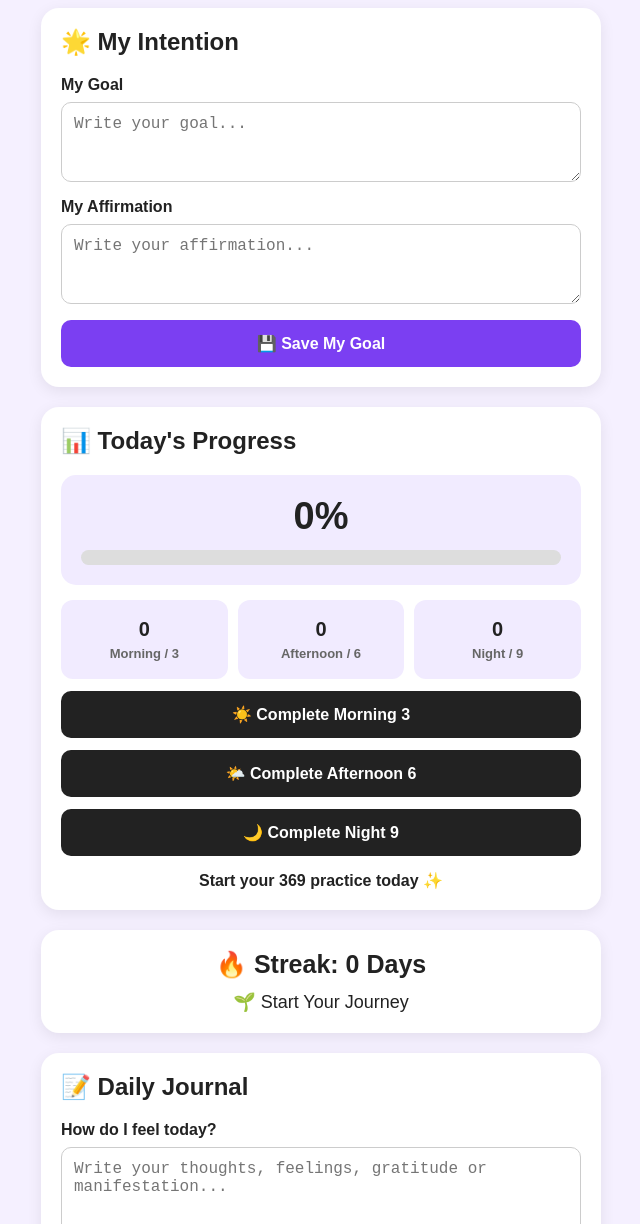
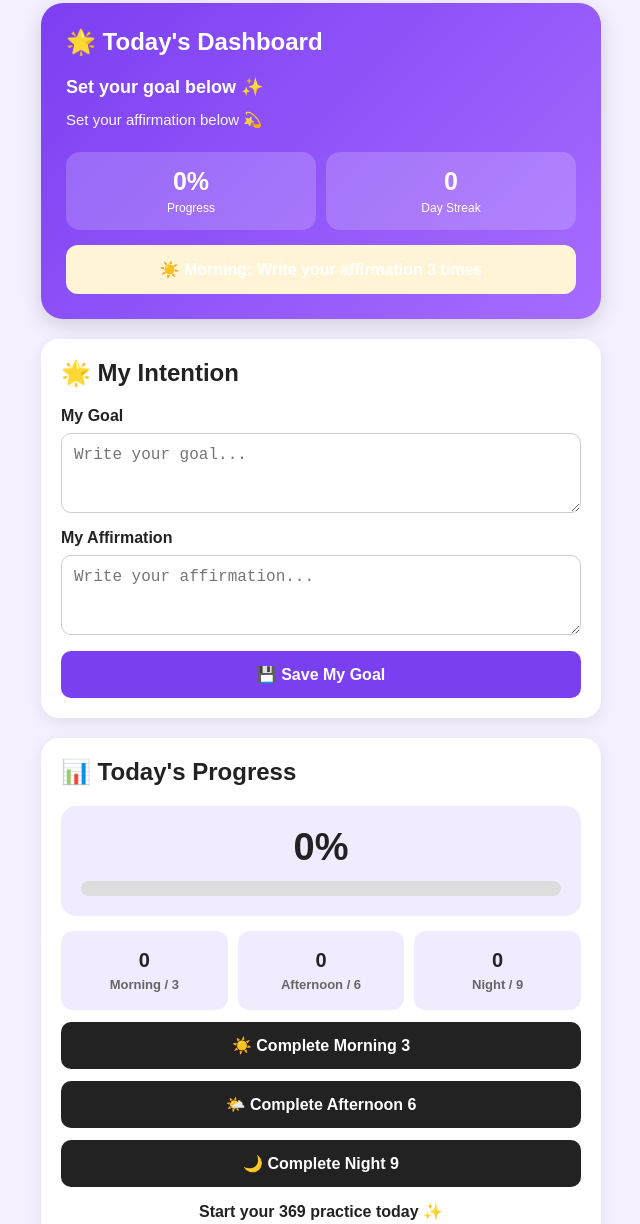
Before and after one commit to aungzarniwin/Aung-369-Manifesting-Daily, a plain HTML site: page index.html in a window 1280 px wide. Shown: the part 119-1343 px from the top of the page, without its empty margins (319-959 px from the left). Drawn offline with Linux system fonts and the light colour scheme.

Commit message:
Update index.html

```diff
--- a/index.html
+++ b/index.html
@@ -3,10 +3,14 @@
 <head>
 <meta charset="UTF-8">
 <meta name="viewport" content="width=device-width, initial-scale=1.0">
+
 <title>Aung's 369 Manifesting</title>
 
 <style>
-*{box-sizing:border-box}
+
+*{
+box-sizing:border-box;
+}
 
 body{
 margin:0;
@@ -29,8 +33,61 @@ margin-bottom:5px;
 .subtitle{
 text-align:center;
 color:#666;
-margin-bottom:25px;
+margin-bottom:20px;
 }
+
+/* DASHBOARD */
+
+.dashboard{
+background:linear-gradient(135deg,#7b3ff2,#a66cff);
+color:white;
+padding:25px;
+border-radius:22px;
+margin-bottom:20px;
+box-shadow:0 6px 20px rgba(0,0,0,.15);
+}
+
+.dashboard h2{
+margin-top:0;
+}
+
+.goal-display{
+font-size:18px;
+font-weight:bold;
+margin-bottom:10px;
+}
+
+.affirmation-display{
+font-size:15px;
+line-height:1.6;
+opacity:.95;
+}
+
+.dashboard-stats{
+display:flex;
+gap:10px;
+margin-top:20px;
+}
+
+.stat{
+flex:1;
+background:rgba(255,255,255,.18);
+padding:15px 5px;
+border-radius:14px;
+text-align:center;
+}
+
+.stat-number{
+font-size:25px;
+font-weight:bold;
+}
+
+.stat-label{
+font-size:12px;
+margin-top:5px;
+}
+
+/* CARD */
 
 .card{
 background:white;
@@ -40,7 +97,9 @@ border-radius:18px;
 box-shadow:0 4px 15px rgba(0,0,0,.08);
 }
 
-h2{margin-top:0}
+h2{
+margin-top:0;
+}
 
 label{
 display:block;
@@ -69,7 +128,8 @@ font-weight:bold;
 cursor:pointer;
 }
 
-.save,.journal-btn{
+.save,
+.journal-btn{
 background:#7b3ff2;
 color:white;
 }
@@ -78,6 +138,8 @@ color:white;
 background:#222;
 color:white;
 }
+
+/* PROGRESS */
 
 .progress-box{
 background:#f1ebff;
@@ -107,6 +169,8 @@ background:#7b3ff2;
 transition:.3s;
 }
 
+/* COUNTERS */
+
 .counter{
 display:flex;
 gap:10px;
@@ -130,6 +194,8 @@ margin-top:5px;
 color:#666;
 }
 
+/* STREAK */
+
 .streak{
 text-align:center;
 font-size:25px;
@@ -142,10 +208,7 @@ margin-top:12px;
 font-size:18px;
 }
 
-.history{
-line-height:1.8;
-color:#555;
-}
+/* JOURNAL */
 
 .journal-entry{
 background:#f8f5ff;
@@ -160,11 +223,26 @@ color:#7b3ff2;
 margin-bottom:5px;
 }
 
+.history{
+line-height:1.8;
+color:#555;
+}
+
 .message{
 text-align:center;
 margin-top:15px;
 font-weight:bold;
 }
+
+.reminder{
+background:#fff5d6;
+padding:15px;
+border-radius:12px;
+margin-top:15px;
+text-align:center;
+font-weight:bold;
+}
+
 </style>
 </head>
 
@@ -178,19 +256,63 @@ font-weight:bold;
 369 Method • Daily Manifestation
 </div>
 
+
+<!-- DASHBOARD -->
+
+<div class="dashboard">
+
+<h2>🌟 Today's Dashboard</h2>
+
+<div class="goal-display" id="dashboardGoal">
+Set your goal below ✨
+</div>
+
+<div class="affirmation-display" id="dashboardAffirmation">
+Set your affirmation below 💫
+</div>
+
+<div class="dashboard-stats">
+
+<div class="stat">
+<div class="stat-number" id="dashboardProgress">0%</div>
+<div class="stat-label">Progress</div>
+</div>
+
+<div class="stat">
+<div class="stat-number" id="dashboardStreak">0</div>
+<div class="stat-label">Day Streak</div>
+</div>
+
+</div>
+
+<div class="reminder" id="reminder">
+✨ Start your 369 practice today
+</div>
+
+</div>
+
+
+<!-- INTENTION -->
+
 <div class="card">
 
 <h2>🌟 My Intention</h2>
 
 <label>My Goal</label>
 
-<textarea id="goal" rows="3"
-placeholder="Write your goal..."></textarea>
+<textarea
+id="goal"
+rows="3"
+placeholder="Write your goal..."
+></textarea>
 
 <label>My Affirmation</label>
 
-<textarea id="affirmation" rows="3"
-placeholder="Write your affirmation..."></textarea>
+<textarea
+id="affirmation"
+rows="3"
+placeholder="Write your affirmation..."
+></textarea>
 
 <button class="save" onclick="saveGoal()">
 💾 Save My Goal
@@ -199,106 +321,186 @@ placeholder="Write your affirmation..."></textarea>
 </div>
 
 
+<!-- PROGRESS -->
+
 <div class="card">
 
 <h2>📊 Today's Progress</h2>
 
 <div class="progress-box">
 
-<div class="progress-number" id="progress">0%</div>
+<div class="progress-number" id="progress">
+0%
+</div>
 
 <div class="progress-bar">
-<div class="progress-fill" id="progressFill"></div>
+
+<div
+class="progress-fill"
+id="progressFill">
 </div>
 
-</div>
-
-<div class="counter">
-
-<div class="box">
-<span id="morning">0</span>
-<span class="small">Morning / 3</span>
-</div>
-
-<div class="box">
-<span id="afternoon">0</span>
-<span class="small">Afternoon / 6</span>
-</div>
-
-<div class="box">
-<span id="night">0</span>
-<span class="small">Night / 9</span>
-</div>
-
-</div>
-
-<button class="practice" onclick="completeMorning()">
-☀️ Complete Morning 3
-</button>
-
-<button class="practice" onclick="completeAfternoon()">
-🌤️ Complete Afternoon 6
-</button>
-
-<button class="practice" onclick="completeNight()">
-🌙 Complete Night 9
-</button>
-
-<div class="message" id="message">
-Start your 369 practice today ✨
 </div>
 
 </div>
 
 
-<div class="card">
+<div class="counter">
 
-<div class="streak">
-🔥 Streak: <span id="streak">0</span> Days
+<div class="box">
+
+<span id="morning">0</span>
+
+<span class="small">
+Morning / 3
+</span>
+
 </div>
 
-<div class="badge" id="badge">
-🌱 Start Your Journey
+
+<div class="box">
+
+<span id="afternoon">0</span>
+
+<span class="small">
+Afternoon / 6
+</span>
+
+</div>
+
+
+<div class="box">
+
+<span id="night">0</span>
+
+<span class="small">
+Night / 9
+</span>
+
 </div>
 
 </div>
 
 
+<button
+class="practice"
+onclick="completeMorning()">
+
+☀️ Complete Morning 3
+
+</button>
+
+
+<button
+class="practice"
+onclick="completeAfternoon()">
+
+🌤️ Complete Afternoon 6
+
+</button>
+
+
+<button
+class="practice"
+onclick="completeNight()">
+
+🌙 Complete Night 9
+
+</button>
+
+
+<div
+class="message"
+id="message">
+
+Start your 369 practice today ✨
+
+</div>
+
+</div>
+
+
+<!-- STREAK -->
+
+<div class="card">
+
+<div class="streak">
+
+🔥 Streak:
+<span id="streak">0</span> Days
+
+</div>
+
+<div
+class="badge"
+id="badge">
+
+🌱 Start Your Journey
+
+</div>
+
+</div>
+
+
+<!-- JOURNAL -->
+
 <div class="card">
 
 <h2>📝 Daily Journal</h2>
 
-<label>How do I feel today?</label>
+<label>
+How do I feel today?
+</label>
 
-<textarea id="journal" rows="5"
-placeholder="Write your thoughts, feelings, gratitude or manifestation..."></textarea>
+<textarea
+id="journal"
+rows="5"
+placeholder="Write your thoughts, feelings, gratitude or manifestation..."
+></textarea>
 
-<button class="journal-btn" onclick="saveJournal()">
+<button
+class="journal-btn"
+onclick="saveJournal()">
+
 📖 Save Today's Journal
+
 </button>
 
-<div class="message" id="journalMessage"></div>
+<div
+class="message"
+id="journalMessage">
+</div>
 
 </div>
 
+
+<!-- JOURNAL HISTORY -->
 
 <div class="card">
 
 <h2>📖 Journal History</h2>
 
 <div id="journalHistory">
+
 No journal entries yet.
+
 </div>
 
 </div>
 
 
+<!-- PRACTICE HISTORY -->
+
 <div class="card">
 
 <h2>📜 369 Practice History</h2>
 
-<div class="history" id="history">
+<div
+class="history"
+id="history">
+
 No completed days yet.
+
 </div>
 
 </div>
@@ -307,6 +509,9 @@ No completed days yet.
 
 
 <script>
+
+
+/* TODAY */
 
 function getToday(){
 
@@ -319,15 +524,21 @@ String(d.getDate()).padStart(2,"0");
 }
 
 
+/* NEW DAY RESET */
+
 function checkNewDay(){
 
 const today=getToday();
 
-const savedDate=localStorage.getItem("practiceDate");
+const savedDate=
+localStorage.getItem("practiceDate");
 
 if(savedDate!==today){
 
-localStorage.setItem("practiceDate",today);
+localStorage.setItem(
+"practiceDate",
+today
+);
 
 localStorage.setItem("morning","0");
 localStorage.setItem("afternoon","0");
@@ -338,13 +549,27 @@ localStorage.setItem("night","0");
 }
 
 
+/* SAVE GOAL */
+
 function saveGoal(){
 
-const goal=document.getElementById("goal").value;
-const affirmation=document.getElementById("affirmation").value;
+const goal=
+document.getElementById("goal").value;
 
-localStorage.setItem("goal",goal);
-localStorage.setItem("affirmation",affirmation);
+const affirmation=
+document.getElementById("affirmation").value;
+
+localStorage.setItem(
+"goal",
+goal
+);
+
+localStorage.setItem(
+"affirmation",
+affirmation
+);
+
+updateDashboard();
 
 document.getElementById("message").innerHTML=
 "✅ Goal and affirmation saved!";
@@ -352,76 +577,209 @@ document.getElementById("message").innerHTML=
 }
 
 
-function updateProgress(){
+/* DASHBOARD */
 
-const morning=localStorage.getItem("morning")==="3";
-const afternoon=localStorage.getItem("afternoon")==="6";
-const night=localStorage.getItem("night")==="9";
+function updateDashboard(){
 
-let progress=0;
+const goal=
+localStorage.getItem("goal")||"Set your goal below ✨";
 
-if(morning)progress+=33.33;
-if(afternoon)progress+=33.33;
-if(night)progress+=33.34;
+const affirmation=
+localStorage.getItem("affirmation")||
+"Set your affirmation below 💫";
 
-document.getElementById("progress").innerText=
-Math.round(progress)+"%";
+document.getElementById(
+"dashboardGoal"
+).innerText=goal;
 
-document.getElementById("progressFill").style.width=
-progress+"%";
+document.getElementById(
+"dashboardAffirmation"
+).innerText=affirmation;
+
+document.getElementById(
+"dashboardProgress"
+).innerText=
+document.getElementById("progress").innerText;
+
+document.getElementById(
+"dashboardStreak"
+).innerText=
+document.getElementById("streak").innerText;
+
+updateReminder();
 
 }
 
 
+/* PROGRESS */
+
+function updateProgress(){
+
+const morning=
+localStorage.getItem("morning")==="3";
+
+const afternoon=
+localStorage.getItem("afternoon")==="6";
+
+const night=
+localStorage.getItem("night")==="9";
+
+let progress=0;
+
+if(morning) progress+=33.33;
+
+if(afternoon) progress+=33.33;
+
+if(night) progress+=33.34;
+
+const percent=
+Math.round(progress)+"%";
+
+document.getElementById(
+"progress"
+).innerText=percent;
+
+document.getElementById(
+"progressFill"
+).style.width=
+progress+"%";
+
+document.getElementById(
+"dashboardProgress"
+).innerText=
+percent;
+
+updateReminder();
+
+}
+
+
+/* REMINDER */
+
+function updateReminder(){
+
+const morning=
+localStorage.getItem("morning")==="3";
+
+const afternoon=
+localStorage.getItem("afternoon")==="6";
+
+const night=
+localStorage.getItem("night")==="9";
+
+let text="✨ Start your 369 practice today";
+
+if(!morning){
+
+text="☀️ Morning: Write your affirmation 3 times";
+
+}else if(!afternoon){
+
+text="🌤️ Afternoon: Write your affirmation 6 times";
+
+}else if(!night){
+
+text="🌙 Night: Write your affirmation 9 times";
+
+}else{
+
+text="🎉 Today's 369 is complete!";
+
+}
+
+document.getElementById(
+"reminder"
+).innerText=text;
+
+}
+
+
+/* MORNING */
+
 function completeMorning(){
 
-localStorage.setItem("morning","3");
+localStorage.setItem(
+"morning",
+"3"
+);
 
-document.getElementById("morning").innerText="3";
+document.getElementById(
+"morning"
+).innerText="3";
 
 updateProgress();
 
-document.getElementById("message").innerHTML=
+document.getElementById(
+"message"
+).innerHTML=
 "☀️ Morning 3 completed!";
 
 }
 
 
+/* AFTERNOON */
+
 function completeAfternoon(){
 
-localStorage.setItem("afternoon","6");
+localStorage.setItem(
+"afternoon",
+"6"
+);
 
-document.getElementById("afternoon").innerText="6";
+document.getElementById(
+"afternoon"
+).innerText="6";
 
 updateProgress();
 
-document.getElementById("message").innerHTML=
+document.getElementById(
+"message"
+).innerHTML=
 "🌤️ Afternoon 6 completed!";
 
 }
 
 
+/* NIGHT */
+
 function completeNight(){
 
 const today=getToday();
 
-if(localStorage.getItem("completedToday")===today){
+if(
+localStorage.getItem(
+"completedToday"
+)===today
+){
 
-document.getElementById("message").innerHTML=
+document.getElementById(
+"message"
+).innerHTML=
 "✅ Today's 369 is already complete!";
 
 return;
 
 }
 
-localStorage.setItem("night","9");
+localStorage.setItem(
+"night",
+"9"
+);
 
-document.getElementById("night").innerText="9";
+document.getElementById(
+"night"
+).innerText="9";
 
 updateProgress();
 
+
 let history=
-JSON.parse(localStorage.getItem("history")||"[]");
+JSON.parse(
+localStorage.getItem(
+"history"
+)||"[]"
+);
+
 
 if(!history.includes(today)){
 
@@ -434,32 +792,53 @@ JSON.stringify(history)
 
 }
 
+
+localStorage.setItem(
+"completedToday",
+today
+);
+
 calculateStreak();
 
-localStorage.setItem("completedToday",today);
-
-document.getElementById("message").innerHTML=
+document.getElementById(
+"message"
+).innerHTML=
 "🎉 Today's 369 practice is complete!";
 
 showHistory();
 
+updateDashboard();
+
 }
 
+
+/* STREAK */
 
 function calculateStreak(){
 
 const history=
-JSON.parse(localStorage.getItem("history")||"[]");
+JSON.parse(
+localStorage.getItem(
+"history"
+)||"[]"
+);
 
 if(history.length===0){
 
-document.getElementById("streak").innerText="0";
+document.getElementById(
+"streak"
+).innerText="0";
 
 updateBadge(0);
+
+document.getElementById(
+"dashboardStreak"
+).innerText="0";
 
 return;
 
 }
+
 
 const dates=history
 .map(date=>new Date(date))
@@ -467,7 +846,12 @@ const dates=history
 
 let streak=1;
 
-for(let i=0;i<dates.length-1;i++){
+
+for(
+let i=0;
+i<dates.length-1;
+i++
+){
 
 const difference=Math.round(
 (dates[i]-dates[i+1])/
@@ -486,87 +870,136 @@ break;
 
 }
 
-document.getElementById("streak").innerText=streak;
+
+document.getElementById(
+"streak"
+).innerText=streak;
+
+document.getElementById(
+"dashboardStreak"
+).innerText=streak;
 
 updateBadge(streak);
 
 }
 
 
+/* BADGE */
+
 function updateBadge(streak){
 
-let badge="🌱 Start Your Journey";
+let badge=
+"🌱 Start Your Journey";
 
 if(streak>=7){
+
 badge="🏆 7 Days Streak!";
+
 }
 
 if(streak>=30){
+
 badge="🥇 30 Days Streak!";
+
 }
 
 if(streak>=100){
+
 badge="👑 100 Days Master!";
+
 }
 
-document.getElementById("badge").innerText=badge;
+document.getElementById(
+"badge"
+).innerText=badge;
 
 }
 
 
+/* PRACTICE HISTORY */
+
 function showHistory(){
 
 const history=
-JSON.parse(localStorage.getItem("history")||"[]");
+JSON.parse(
+localStorage.getItem(
+"history"
+)||"[]"
+);
 
-const box=document.getElementById("history");
+const box=
+document.getElementById(
+"history"
+);
 
 if(history.length===0){
 
-box.innerHTML="No completed days yet.";
+box.innerHTML=
+"No completed days yet.";
 
 return;
 
 }
+
 
 box.innerHTML=
 history
 .slice()
 .reverse()
 .slice(0,10)
-.map(date=>"✅ "+date)
+.map(
+date=>"✅ "+date
+)
 .join("<br>");
 
 }
 
+
+/* SAVE JOURNAL */
 
 function saveJournal(){
 
 const today=getToday();
 
 const text=
-document.getElementById("journal").value.trim();
+document
+.getElementById("journal")
+.value
+.trim();
+
 
 if(!text){
 
-document.getElementById("journalMessage").innerHTML=
+document.getElementById(
+"journalMessage"
+).innerHTML=
 "✍️ Please write something first.";
 
 return;
 
 }
 
+
 let journals=
-JSON.parse(localStorage.getItem("journals")||"{}");
+JSON.parse(
+localStorage.getItem(
+"journals"
+)||"{}"
+);
+
 
 journals[today]=text;
+
 
 localStorage.setItem(
 "journals",
 JSON.stringify(journals)
 );
 
-document.getElementById("journalMessage").innerHTML=
+
+document.getElementById(
+"journalMessage"
+).innerHTML=
 "✅ Today's journal saved!";
 
 showJournalHistory();
@@ -574,36 +1007,53 @@ showJournalHistory();
 }
 
 
+/* JOURNAL HISTORY */
+
 function showJournalHistory(){
 
 const journals=
-JSON.parse(localStorage.getItem("journals")||"{}");
+JSON.parse(
+localStorage.getItem(
+"journals"
+)||"{}"
+);
 
-const box=document.getElementById("journalHistory");
+const box=
+document.getElementById(
+"journalHistory"
+);
 
-const dates=Object.keys(journals)
+const dates=
+Object.keys(journals)
 .sort()
 .reverse()
 .slice(0,10);
 
+
 if(dates.length===0){
 
-box.innerHTML="No journal entries yet.";
+box.innerHTML=
+"No journal entries yet.";
 
 return;
 
 }
 
-box.innerHTML=dates.map(date=>{
+
+box.innerHTML=
+dates.map(date=>{
 
 return `
 <div class="journal-entry">
+
 <div class="journal-date">
 📅 ${date}
 </div>
+
 <div>
 ${escapeHTML(journals[date])}
 </div>
+
 </div>
 `;
 
@@ -611,6 +1061,8 @@ ${escapeHTML(journals[date])}
 
 }
 
+
+/* SECURITY */
 
 function escapeHTML(text){
 
@@ -624,41 +1076,83 @@ return text
 }
 
 
+/* PAGE LOAD */
+
 window.onload=function(){
 
 checkNewDay();
 
-document.getElementById("goal").value=
-localStorage.getItem("goal")||"";
 
-document.getElementById("affirmation").value=
-localStorage.getItem("affirmation")||"";
+document.getElementById(
+"goal"
+).value=
+localStorage.getItem(
+"goal"
+)||"";
 
-document.getElementById("morning").innerText=
-localStorage.getItem("morning")||"0";
 
-document.getElementById("afternoon").innerText=
-localStorage.getItem("afternoon")||"0";
+document.getElementById(
+"affirmation"
+).value=
+localStorage.getItem(
+"affirmation"
+)||"";
 
-document.getElementById("night").innerText=
-localStorage.getItem("night")||"0";
+
+document.getElementById(
+"morning"
+).innerText=
+localStorage.getItem(
+"morning"
+)||"0";
+
+
+document.getElementById(
+"afternoon"
+).innerText=
+localStorage.getItem(
+"afternoon"
+)||"0";
+
+
+document.getElementById(
+"night"
+).innerText=
+localStorage.getItem(
+"night"
+)||"0";
+
 
 const journals=
-JSON.parse(localStorage.getItem("journals")||"{}");
+JSON.parse(
+localStorage.getItem(
+"journals"
+)||"{}"
+);
+
 
 const today=getToday();
 
+
 if(journals[today]){
 
-document.getElementById("journal").value=
+document.getElementById(
+"journal"
+).value=
 journals[today];
 
 }
 
+
 calculateStreak();
+
 updateProgress();
+
 showHistory();
+
 showJournalHistory();
+
+updateDashboard();
 
 };
 
```
